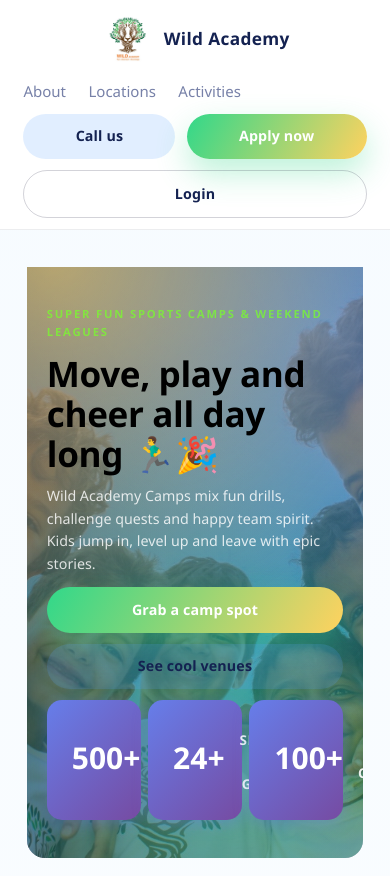
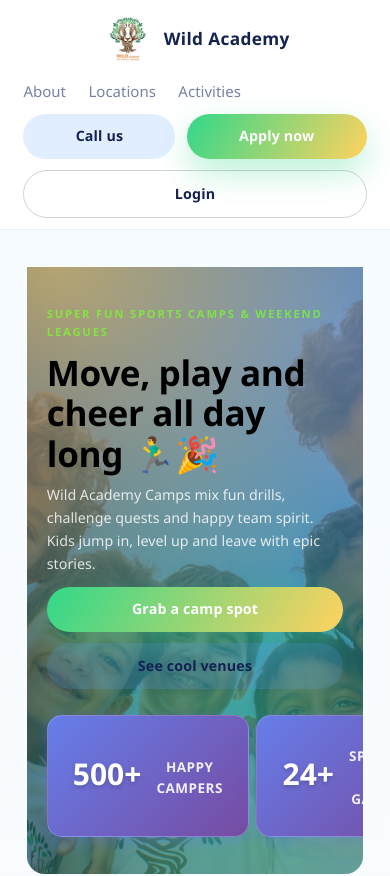
Before and after one commit to ahmedddddr/wild-academy, a React (Create React App) app in the folder frontend/: page / in a window 390 px wide. Shown: the top 876 px of the page. Built offline with nearby package versions, Linux system fonts and the light colour scheme.

Commit message:
Add professional glass-morphism design for stat cards on mobile

```diff
--- a/frontend/src/pages/Home.css
+++ b/frontend/src/pages/Home.css
@@ -691,20 +691,35 @@
   }
 
   .hero-stats {
-    grid-template-columns: repeat(auto-fit, minmax(80px, 1fr));
-    gap: var(--space-xs);
+    grid-template-columns: repeat(3, 1fr);
+    gap: 0.5rem;
+    margin-top: 1rem;
   }
 
   .stat-card {
-    padding: 0.4rem 0.6rem;
+    padding: 0.6rem 0.5rem;
+    text-align: center;
+    background: linear-gradient(135deg, rgba(255, 255, 255, 0.15), rgba(255, 255, 255, 0.05));
+    backdrop-filter: blur(10px);
+    border: 1px solid rgba(255, 255, 255, 0.2);
+    border-radius: 12px;
+    box-shadow: 0 4px 15px rgba(0, 0, 0, 0.1);
   }
 
   .stat-value {
-    font-size: 0.9rem;
+    font-size: 1.2rem;
+    font-weight: 700;
+    color: #ffffff;
+    text-shadow: 0 2px 4px rgba(0, 0, 0, 0.2);
+    margin-bottom: 0.2rem;
   }
 
   .stat-label {
-    font-size: 0.55rem;
+    font-size: 0.6rem;
+    font-weight: 500;
+    color: rgba(255, 255, 255, 0.85);
+    text-transform: uppercase;
+    letter-spacing: 0.05em;
   }
 
   main {
```
